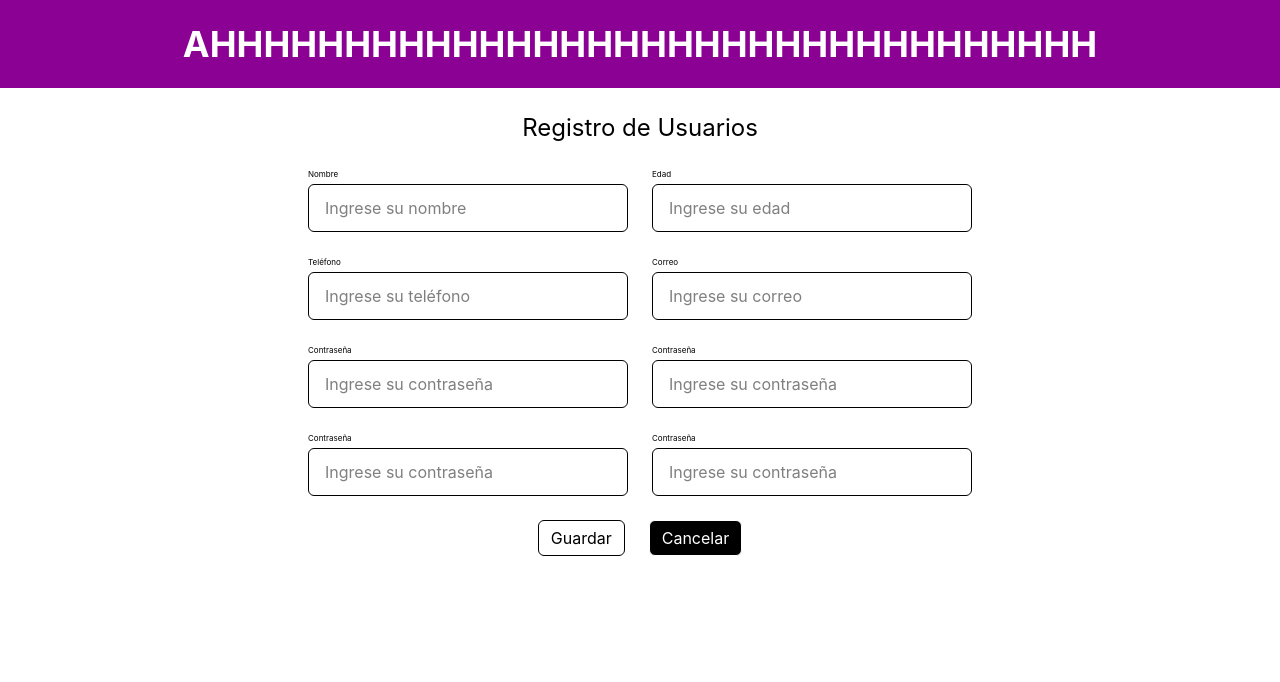
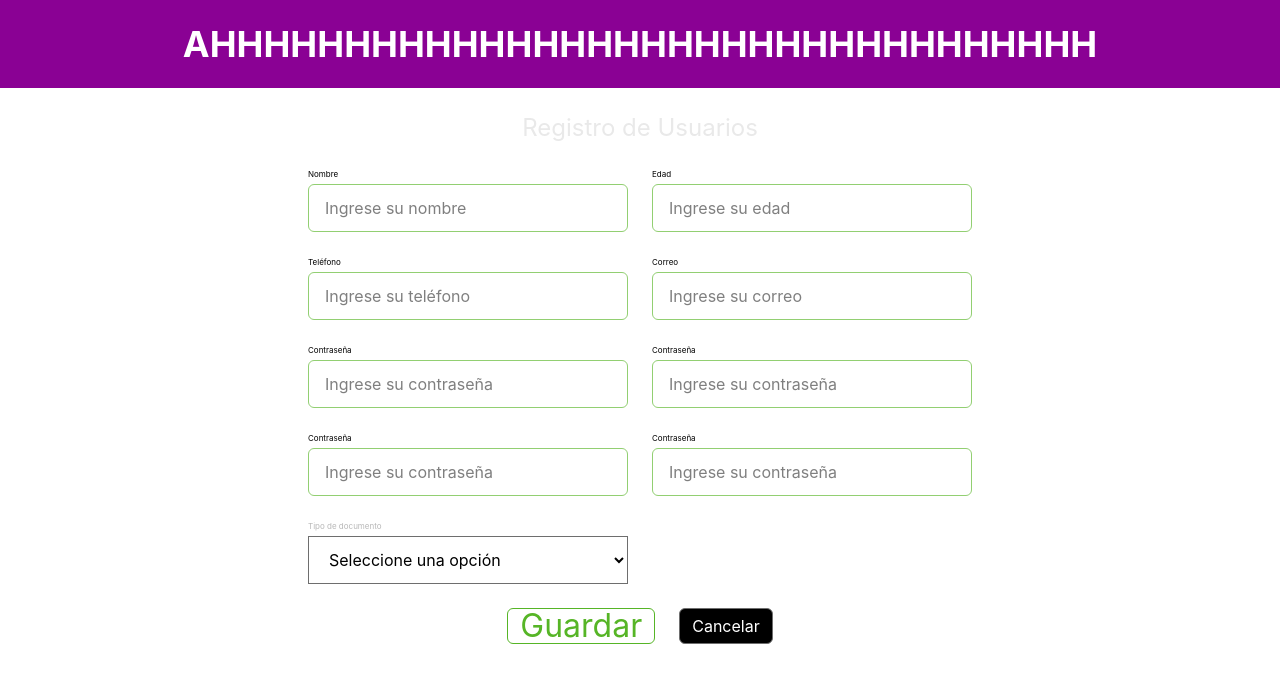
Before and after one commit to 4bryssion/proyecto-formativo-sia, a React (Vite) app: page / in a window 1280 px wide. Shown: the top 682 px of the page. Built offline with nearby package versions, Linux system fonts and the light colour scheme.

Commit message:
feat(component): se creo el componente select y se implemento al formulario con datos json estaticos

```diff
--- /dev/null
+++ b/data/selects/documentTypes.json
@@ -0,0 +1,26 @@
+[
+    {
+        "id": "C.C",
+        "label": "Cédula de ciudadanía"
+    },
+
+    {
+        "id": "T.I",
+        "label": "Tarjeta de identidad"
+    },
+
+    {
+        "id": "P.P.T",
+        "label": "Permiso por protección temporal"
+    },
+
+    {
+        "id": "P.E.P",
+        "label": "Permiso especial de permanencia"
+    },
+
+    {
+        "id": "C.E",
+        "label": "Cédula extranjera"
+    }
+]
--- a/src/features/users/components/UserRegisterForm.jsx
+++ b/src/features/users/components/UserRegisterForm.jsx
@@ -1,7 +1,19 @@
-import { Input, Button } from "@/shared";
+import { useState, useEffect } from "react";
+
+import { getDocumentTypes } from "@/features/users/services/selectService.js";
+
+import { Input, Button, DeleteCounter, DeleteEffect, DeleteCounter2, Select } from "@/shared";
+
 
 export default function UserRegisterForm(){
 
+    const [documentTypes, setDocumentTypes] = useState([]);
+
+    useEffect (() => {
+        getDocumentTypes().then(setDocumentTypes);
+    }, []);
+
+    // Handle
     const handleNameChange = (e)  => {
         console.log("Nombre: ", e.target.value)
     }
@@ -87,6 +99,12 @@ export default function UserRegisterForm(){
                         placeholder = "Ingrese su contraseña"
                         type="password"
                     />
+
+                    <Select
+                        label = "Tipo de documento"
+                        name="documentType"
+                        options={documentTypes}
+                    />
                 </div>
 
 
@@ -109,6 +127,17 @@ export default function UserRegisterForm(){
                     </Button>
                 </div>
             </form>
+
+            {/* Uso del useState */}
+            {/* <DeleteCounter /> */}
+
+            {/* Uso del useEffect */}
+            {/* <DeleteEffect /> */}
+
+            {/* Uso del useEffect con dependencias de useState */}
+            {/* <DeleteCounter2 /> */}
+
+
         </div>
     )
 }
--- /dev/null
+++ b/src/features/users/services/selectService.js
@@ -0,0 +1,7 @@
+export async function getDocumentTypes(){
+
+    const res = await fetch("/../../data/selects/documentTypes.json")
+
+    return res.json()
+
+}
--- a/src/main.jsx
+++ b/src/main.jsx
@@ -1,6 +1,6 @@
 import { StrictMode } from 'react'
 import { createRoot } from 'react-dom/client'
-import './index.css'
+import './styles/global.css'
 import App from './app/App'
 
 createRoot(document.getElementById('root')).render(
--- a/src/shared/components/Button.jsx
+++ b/src/shared/components/Button.jsx
@@ -9,7 +9,7 @@ export default function Button({
 }){
 
     const variants = {
-        primary: "bg-background text-text-inverse hover:bg-brand-hover border",
+        primary: "text-brand border text-h1",
         secondary: "bg-black border border-border text-white hover:bg-surface-mute"
     }
 
--- /dev/null
+++ b/src/shared/components/DeleteCounter.jsx
@@ -0,0 +1,54 @@
+import { useState } from "react";
+
+export default function DeleteCounter(){
+
+    const [count, setCount] = useState(10)
+
+    return(
+        <div>
+
+            <p>Contador: {count}</p>
+            <button
+                onClick={() => setCount (count + 1)}
+
+                className="
+                    border
+                    p-3
+                ">
+                    Incrementar
+                </button>
+
+        </div>
+    )
+}
+
+// ===============================================
+// Hacer la actividad anterior con una función
+
+// export default function DeleteCounter(){
+
+//     let count = 0
+
+//     const incrementar = () => {
+//         count += 1;
+//         console.log("Nuevo valor: ", count)
+//     }
+
+//     return(
+//         <div>
+
+//             <p>Contador: {count}</p>
+//             <button
+//                 onClick={incrementar}
+
+//                 className="
+//                     border
+//                     p-3
+//                 "
+//             >
+//                 Incrementar
+//             </button>
+
+//         </div>
+//     )
+// }
--- /dev/null
+++ b/src/shared/components/DeleteCounter2.jsx
@@ -0,0 +1,32 @@
+import { useState, useEffect } from "react";
+
+export default function DeleteCounter2(){
+
+    const [count, setCount] = useState(0);
+    const [message, setMessage] = useState("El contador no a cambiado...")
+
+    useEffect(() => {
+        setTimeout(() => {
+            setMessage(`El contador cambio a: ${count}`)
+        }, 2000);
+    }, [count]);
+
+    return(
+        <div>
+
+            <h2>Contador: {count}</h2>
+            <p>{message}</p>
+
+            <button
+                onClick={() => setCount (count + 1)}
+
+                className="
+                    border
+                    p-3
+                ">
+                    Incrementar
+                </button>
+
+        </div>
+    )
+}
--- /dev/null
+++ b/src/shared/components/DeleteEffect.jsx
@@ -0,0 +1,37 @@
+// import { useEffect, useState } from "react";
+
+// export default function DeleteEffect(){
+
+//     const[message, setMessage] = useState("Cargando...")
+
+//     useEffect(() => {
+//         setTimeout(() => {
+//             setMessage("Componente cargado")
+//         }, 2000);
+//     }, [])
+
+//     return <h1>{message}</h1>
+// }
+
+// ===============================================
+// Segunda actividad => useEffect
+
+import { useEffect, useState } from "react";
+
+export default function DeleteEffect(){
+
+    console.log("Render")
+
+    const[message, setMessage] = useState("Cargando...")
+
+    useEffect(() => {
+
+        console.log("Efecto ejecutado")
+
+        setTimeout(() => {
+            setMessage("Componente cargado")
+        }, 2000);
+    }, [])
+
+    return <h1>{message}</h1>
+}
--- a/src/shared/components/Select.jsx
+++ b/src/shared/components/Select.jsx
@@ -0,0 +1,60 @@
+export default function Select({
+    label,
+    name,
+    options = [],
+}){
+
+
+    return(
+        <div
+            className="
+                w-80
+            "
+        >
+            {label && (
+                <label
+                    className="
+                        block
+                        text-caption
+                        mb-1
+                        text-text-secondary
+                        place-self-start
+                    "
+                >
+                    {label}
+                </label>
+            )}
+
+            <select
+                name={name}
+
+                className="
+                    w-full
+                    h-12
+                    border
+                    border-border
+                    px-4
+                "
+            >
+                <option
+                    value=""
+                >
+                    Seleccione una opción
+                </option>
+
+                {
+                    options.map((opt) => (
+                        <option
+                            key={opt.id}
+                            value={opt.id}
+                        >
+                            {opt.label}
+                        </option>
+                    ))
+                }
+
+            </select>
+
+        </div>
+    )
+}
--- a/src/shared/index.js
+++ b/src/shared/index.js
@@ -1,2 +1,6 @@
 export { default as Input } from "./components/Input";
 export { default as Button } from "./components/Button";
+export { default as Select } from "./components/Select";
+export { default as DeleteCounter } from "./components/DeleteCounter";
+export { default as DeleteEffect } from "./components/DeleteEffect";
+export { default as DeleteCounter2 } from "./components/DeleteCounter2";
```
